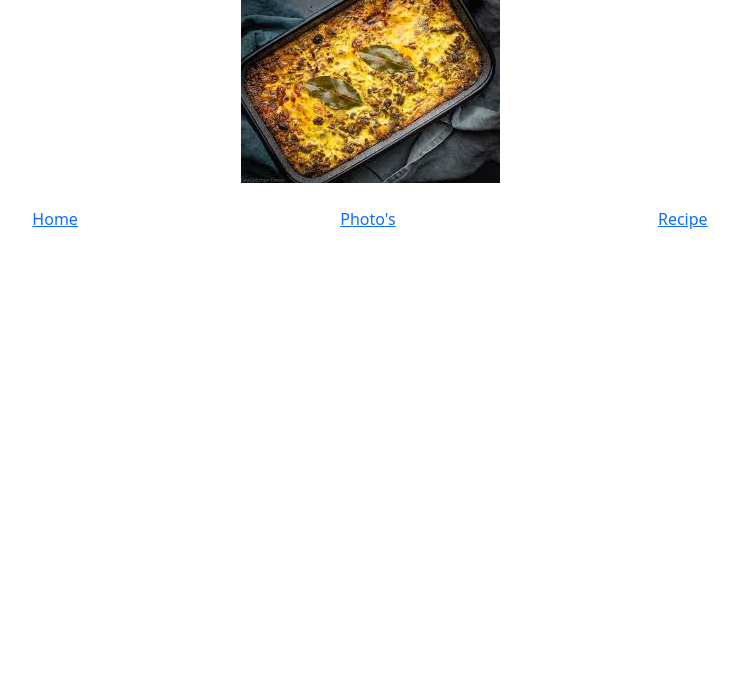
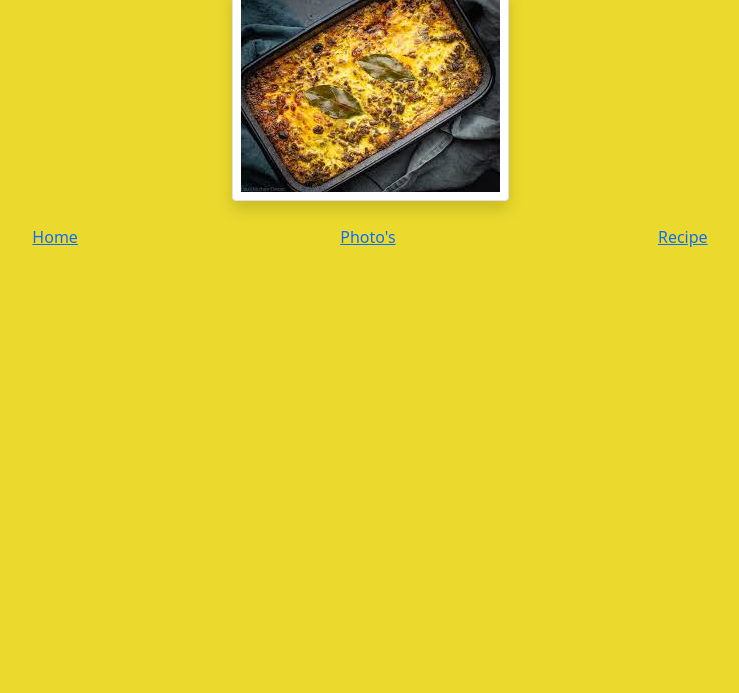
Before and after one commit to JantinaG/Bobotie, a plain HTML site: page photos.html in a window 1280 px wide. Shown: the part 107-800 px from the top of the page, without its empty margins (270-1009 px from the left). Drawn offline with nearby package versions, Linux system fonts and the light colour scheme.

Commit message:
css tweaks

```diff
--- a/photos.html
+++ b/photos.html
@@ -15,7 +15,11 @@
   </head>
   <body>
     <h1>Photo's of Bobotie</h1>
-    <img src="/images/bobotie.jpg" alt="bobotie" />
+    <img
+      src="/images/bobotie.jpg"
+      alt="bobotie"
+      class="img-fluid rounded shadow p-2 border bg-white"
+    />
     <br />
     <div class="links">
       <a href="index.html">Home</a>
--- a/src/style.css
+++ b/src/style.css
@@ -1,5 +1,6 @@
 body {
   padding: 40px;
+  background: #ebda2d;
 }
 
 h1 {
@@ -13,4 +14,5 @@ h1 {
 img {
   display: block;
   margin: 0 auto;
+
 }
```
